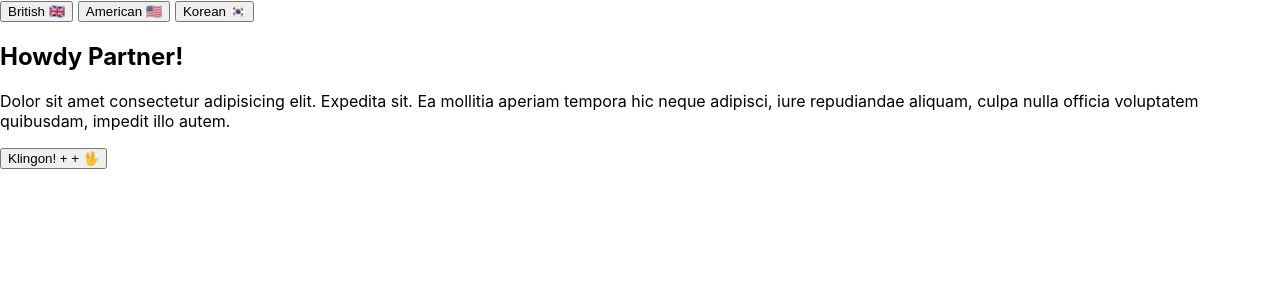
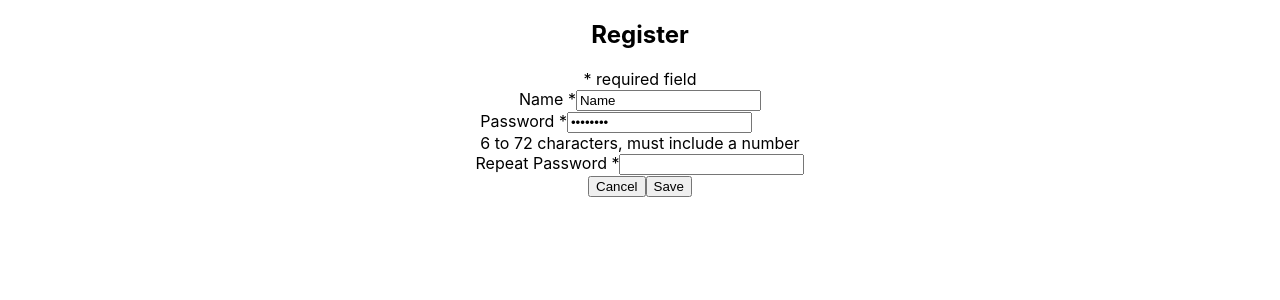
Before and after one commit to colburnrose/react-playground, a React (Create React App) app: page / in a window 1280 px wide. Shown: the top 300 px of the page. Built offline with nearby package versions, Linux system fonts and the light colour scheme.

Commit message:
registration

```diff
--- a/src/index.js
+++ b/src/index.js
@@ -4,11 +4,13 @@ import { BrowserRouter } from "react-router-dom";
 import "./index.css";
 import App from "./paltrows-power-toes/App";
 import AppLang from "./lang-context/AppLang";
+import RegistrationForm from "./registrationForm/registrationForm";
 
 ReactDOM.render(
   <BrowserRouter>
     {/* <App /> */}
-    <AppLang />
+    {/* <AppLang /> */}
+    <RegistrationForm />
   </BrowserRouter>,
   document.getElementById("root")
 );
--- /dev/null
+++ b/src/registrationForm/registrationForm.css
@@ -0,0 +1,6 @@
+.registration {
+  display: flex;
+  flex-direction: column;
+  min-height: 100vh;
+  align-items: center;
+}
--- /dev/null
+++ b/src/registrationForm/registrationForm.js
@@ -0,0 +1,100 @@
+import React, { Component } from "react";
+import "./registrationForm.css";
+
+class RegistrationForm extends Component {
+  // set up state to store form values
+  state = {
+    name: {
+      value: "",
+    },
+    password: {
+      value: "",
+    },
+    repeatPassword: {
+      value: "",
+    },
+  };
+
+  // create handlers to update the values
+  updateName(name) {
+    this.setState({
+      name: { value: name },
+    });
+  }
+
+  updatePassword(password) {
+    this.setState({
+      password: { value: password },
+    });
+  }
+
+  updateRepeatPassword(repeatPassword) {
+    this.setState({
+      repeatPassword: { value: repeatPassword },
+    });
+  }
+
+  // add method to process form values
+  handleSubmit(event) {
+    event.preventDefault();
+    const { name, password, repeatPassword } = this.state;
+    console.log("Name: ", name);
+    console.log("Password: ", password);
+    console.log("Repeat Password: ", repeatPassword);
+  }
+
+  render() {
+    return (
+      <form className="registration" onSubmit={(e) => this.handleSubmit(e)}>
+        <h2>Register</h2>
+        <div className="registration__hint">* required field</div>
+        <div className="form-group">
+          <label htmlFor="name">Name *</label>
+          <input
+            type="text"
+            className="registration__control"
+            name="name"
+            id="name"
+            defaultValue="Name"
+            onChange={(e) => this.updateName(e.target.value)}
+          />
+        </div>
+        <div className="form-group">
+          <label htmlFor="password">Password *</label>
+          <input
+            type="password"
+            className="registration__control"
+            name="password"
+            id="password"
+            defaultValue="Password"
+            onChange={(e) => this.updatePassword(e.target.value)}
+          />
+          <div className="registration__hint">
+            6 to 72 characters, must include a number
+          </div>
+        </div>
+        <div className="form-group">
+          <label htmlFor="repeatPassword">Repeat Password *</label>
+          <input
+            type="password"
+            className="registration__control"
+            name="repeatPassword"
+            id="repeatPassword"
+            onChange={(e) => this.updateRepeatPassword(e.target.value)}
+          />
+        </div>
+
+        <div className="registration__button__group">
+          <button type="reset" className="registration__button">
+            Cancel
+          </button>
+          <button type="submit" className="registration__button">
+            Save
+          </button>
+        </div>
+      </form>
+    );
+  }
+}
+
+export default RegistrationForm;
```
Also changed, not shown: 1 other file (tests, documents, lock files or other folders).
